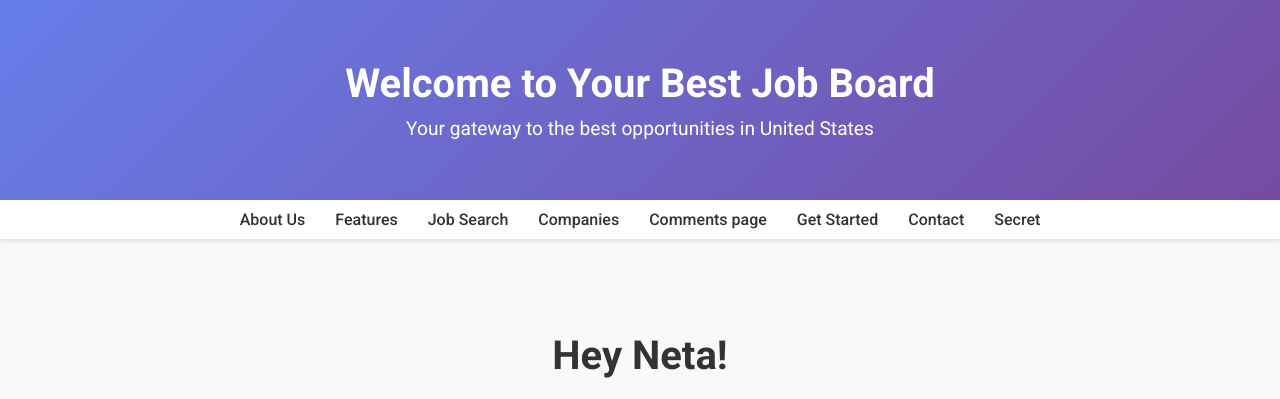
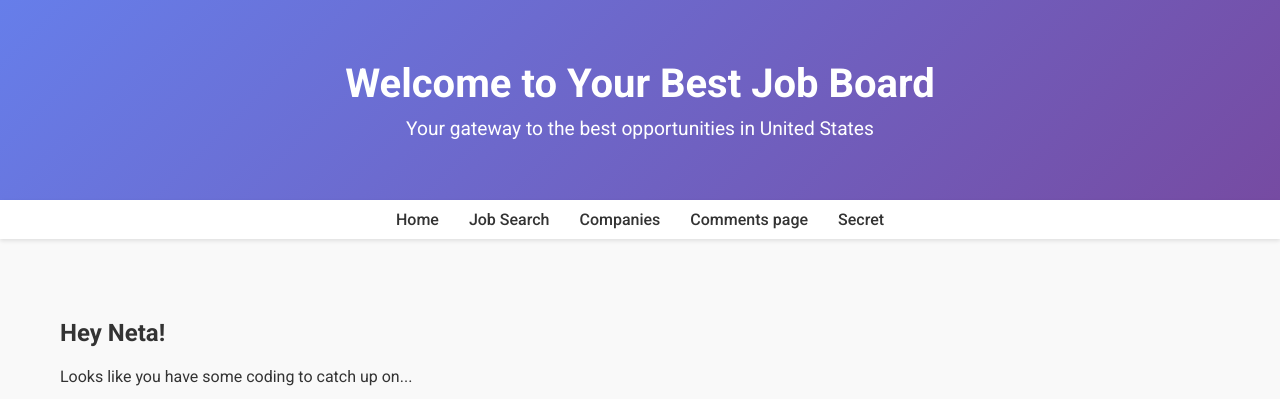
Before and after one commit to ddanielhasan/ddanielhasan.github.io, a Flask app: page /tease_neta in a window 1280 px wide. Shown: the top 399 px of the page. Run offline with Flask 3, Linux system fonts and the light colour scheme.

Commit message:
Design fix

```diff
--- a/static/styles.css
+++ b/static/styles.css
@@ -444,30 +444,3 @@
     box-shadow: 0 2px 4px rgba(0, 0, 0, 0.1);
     width: 45%;
 }
-.tease-page {
-    padding: 60px 20px;
-    text-align: center;
-}
-
-.tease-page h2 {
-    font-size: 2.5em;
-    font-weight: 700;
-    color: #333;
-}
-
-.tease-page p {
-    font-size: 1.2em;
-    color: #666;
-}
-
-.tease-page img {
-    max-width: 100%;
-    height: auto;
-    margin: 20px 0;
-    border-radius: 8px;
-}
-
-.footer-note {
-    font-style: italic;
-    color: #999;
-}
--- a/templates/tease_neta.html
+++ b/templates/tease_neta.html
@@ -5,13 +5,10 @@
 
 <nav>
     <ul>
-        <li><a href="#about">About Us</a></li>
-        <li><a href="#features">Features</a></li>
+        <li><a href="/">Home</a></li>
         <li><a href="/jobsearch">Job Search</a></li>
         <li><a href="/companies">Companies</a></li>
         <li><a href="/comments_page">Comments page</a></li>
-        <li><a href="#cta">Get Started</a></li>
-        <li><a href="#contact">Contact</a></li>
         <li><a href="/tease_neta">Secret</a></li>
     </ul>
 </nav>
```
